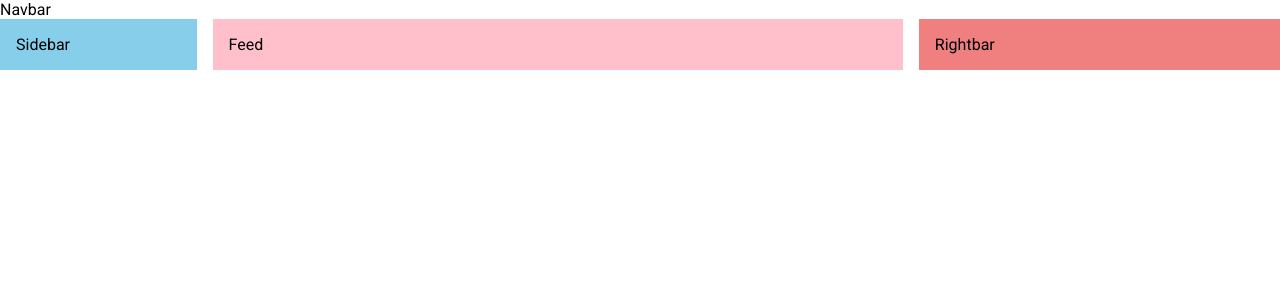
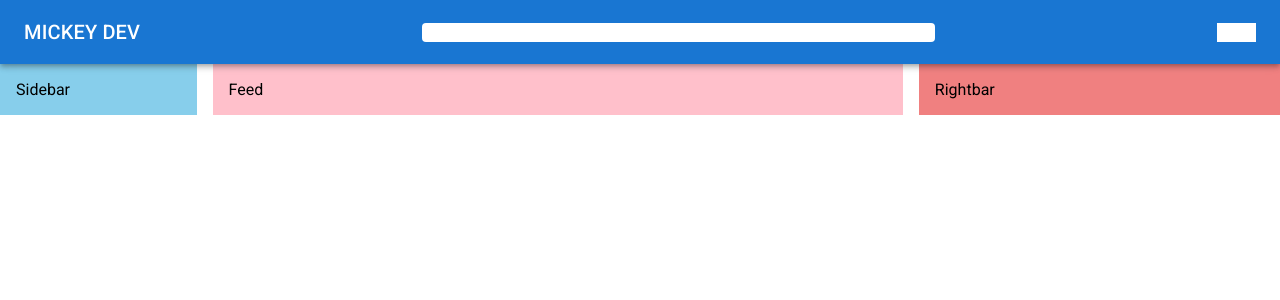
Before and after one commit to MirosBL45/material-social-network, a React (Create React App) app: page / in a window 1280 px wide. Shown: the top 300 px of the page. Built offline with nearby package versions, Linux system fonts and the light colour scheme.

Commit message:
Navbar in progress

```diff
--- a/src/components/Navbar.jsx
+++ b/src/components/Navbar.jsx
@@ -1,9 +1,34 @@
-import React from 'react'
+import { AppBar, Box, Toolbar, Typography, styled } from "@mui/material";
+import ImportantDevicesIcon from '@mui/icons-material/ImportantDevices';
+import React from "react";
+
+const StyledToolbar = styled(Toolbar)({
+  display: "flex",
+  justifyContent: "space-between",
+});
+
+const Search = styled('div')(({theme})=>({
+  backgroundColor: 'white',
+  padding: '0 10px',
+  borderRadius: theme.shape.borderRadius,
+  width: '40%',
+}));
+
+const Icons = styled(Box)(({theme})=>({
+  backgroundColor: 'white',
+}));
 
 function Navbar() {
   return (
-    <div>Navbar</div>
-  )
+    <AppBar position="sticky">
+      <StyledToolbar>
+        <Typography variant="h6" sx={{display: {xs: 'none', sm: 'block'}}}>MICKEY DEV</Typography>
+        <ImportantDevicesIcon sx={{display: {xs: 'block', sm: 'none'}}} />
+        <Search>Search</Search>
+        <Icons>Icons</Icons>
+      </StyledToolbar>
+    </AppBar>
+  );
 }
 
-export default Navbar
+export default Navbar;
```
